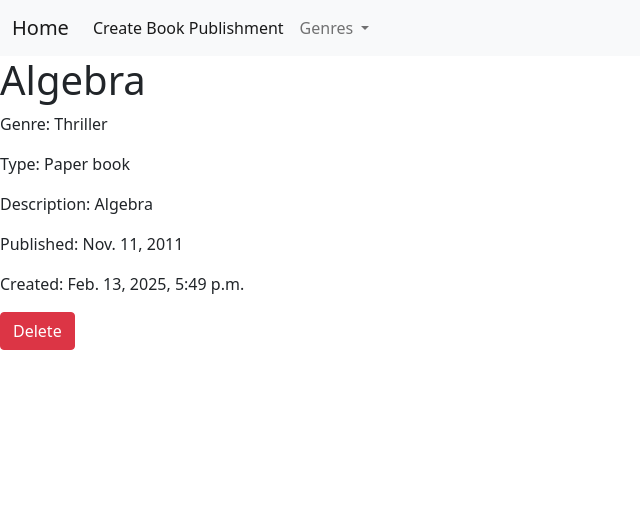
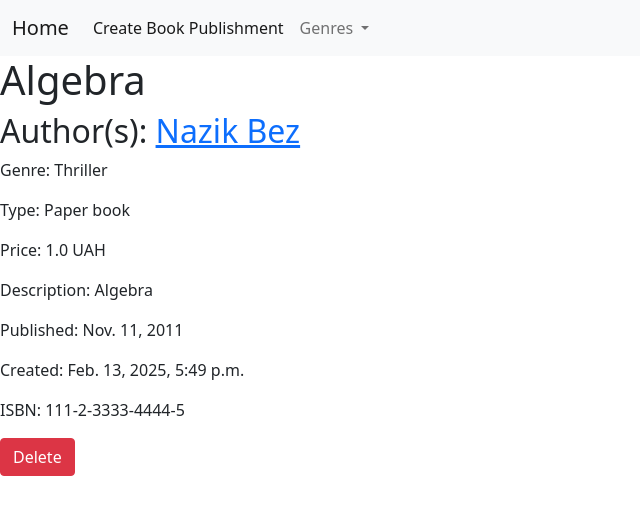
Before and after one commit to Nazarbizarre/Django_Unit_Folder, a Django app: page /book/7 in a window 1280 px wide. Shown: the top 515 px of the page, without its empty margins (0-640 px from the left). Run offline with Django 5.2, Linux system fonts and the light colour scheme; data comes from the database, SQL or seed files in the repository; both versions use the stored data as it was after the commit.

Commit message:
adding author

```diff
--- a/project/bookstore/models.py
+++ b/project/bookstore/models.py
@@ -1,9 +1,19 @@
+from datetime import datetime
 from django.db import models
 from django.urls import reverse
 
 
 class Genre(models.Model):
     name = models.CharField(max_length=100, unique=True)
+
+    def __str__(self):
+        return self.name
+
+class Author(models.Model):
+    name = models.CharField(max_length=50)
+
+    class Meta:
+        ordering = ["name"]
 
     def __str__(self):
         return self.name
@@ -16,7 +26,10 @@ class Book(models.Model):
     title = models.CharField(max_length=200)
     description = models.TextField(max_length=1000)
     added = models.DateTimeField(auto_now_add=True)
-    publishing_date = models.DateField()
+    publishing_date = models.DateField(auto_now=True)
+    isbn = models.CharField(max_length=17, default="111-2-3333-4444-5")
+    price = models.FloatField(default=1.0)
+    author = models.ManyToManyField(Author, related_name="books")
 
     type = models.CharField(
         max_length=7,
--- a/project/bookstore/templates/book_info.html
+++ b/project/bookstore/templates/book_info.html
@@ -3,11 +3,18 @@
 {% block content %}
     <div>
         <h1>{{  book.title  }}</h1>
+        <h2>Author(s):
+        {% for author in book.author.all %}
+            <a href="{% url 'bookstore:get_books_by_author' author.id %}">{{ author.name }}</a>{% if not forloop.last %}, {% endif %}
+        {% endfor %}
+        </h2>
         <p>Genre: {{  book.genre  }}</p>
         <p>Type: {{  book.type  }} book</p>
+        <p>Price: {{ book.price }} UAH</p>
         <p>Description: {{  book.description  }}</p>
         <p>Published: {{ book.publishing_date }}</p>
         <p>Created: {{  book.added  }}</p>
+        <p>ISBN: {{ book.isbn }}</p>
         <form method="POST" action="{% url 'bookstore:book_info' book.id %}">
             {% csrf_token %}
             <button type="submit" class="btn btn-danger">Delete</button>
--- a/project/bookstore/urls.py
+++ b/project/bookstore/urls.py
@@ -1,6 +1,6 @@
 from django.urls import path, include
 
-from .views import home, book_info, get_books_by_genre, create_book
+from .views import home, book_info, get_books_by_genre, create_book, get_books_by_author
 
 app_name = 'bookstore'
 
@@ -8,5 +8,6 @@ urlpatterns = [
     path('', home, name='home'),
     path('book/<int:book_id>', book_info, name="book_info"),
     path("genre/<int:genre_id>", get_books_by_genre, name="get_books_by_genre"),
-    path('create_book/', create_book, name="create_book")
+    path('create_book/', create_book, name="create_book"),
+    path("authot/<int:author_id>", get_books_by_author, name="get_books_by_author"),
 ]
--- a/project/bookstore/views.py
+++ b/project/bookstore/views.py
@@ -5,7 +5,7 @@ from django.http import HttpResponse
 from django.contrib import messages
 from django.shortcuts import render, get_object_or_404, redirect
 
-from .models import Genre, Book
+from .models import Genre, Book, Author
 
 def home(request):
     genres = Genre.objects.all()
@@ -15,17 +15,27 @@ def home(request):
 
 def book_info(request, book_id):
   book = get_object_or_404(Book, id=book_id)
+  genres = Genre.objects.all()
+  # author = book.author.all()
   if request.method == "POST":
     book.delete()
     messages.success(request, f'Book: {book.title} has been deleted successfully')
     return redirect("bookstore:home")
-  return render(request, "book_info.html", {'book':book})
+  return render(request, "book_info.html", {'book':book, "genres":genres})
 
 def get_books_by_genre(request, genre_id):
   genres = Genre.objects.all()
   genre = get_object_or_404(Genre, id=genre_id)
   books = Book.objects.filter(genre=genre)
   data = {"genres":genres, "books":books}
+  return render(request, 'index.html', context=data)
+
+def get_books_by_author(request, author_id):
+  genres = Genre.objects.all()
+  authors = Genre.objects.all()
+  author = get_object_or_404(Author, id=author_id)
+  books = Book.objects.filter(author=author)
+  data = {"authors":authors, "books":books, "genres":genres}
   return render(request, 'index.html', context=data)
 
 def create_book(request):
@@ -36,6 +46,7 @@ def create_book(request):
     genre_id = request.POST.get('genre')
     genre = get_object_or_404(Genre, id=int(genre_id))
     date_published = request.POST.get('date_published')
+
     try:
       book = Book(title=title, description=description, genre=genre, publishing_date=datetime.strptime(date_published, '%m/%d/%Y'))
       book.full_clean()
```
Also changed, not shown: project/bookstore/templates/index.html (+6 -1 lines), project/bookstore/migrations/0004_author_book_isbn_book_price_book_author.py (added), project/bookstore/migrations/0005_alter_book_author_alter_book_price_and_more.py (added), project/db.sqlite3.
